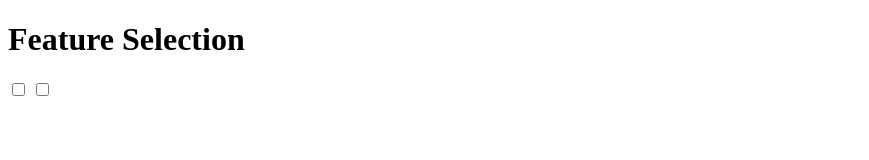
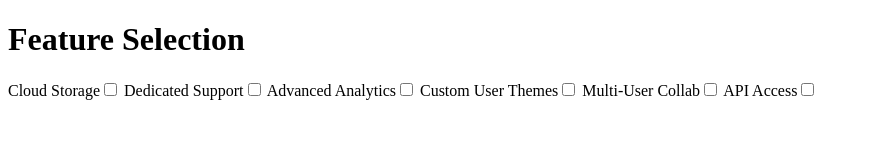
Before and after one commit to jrhankins883/fCC-CSS, a plain HTML site: page feature-selection/index.html in a window 1280 px wide. Shown: the whole page, without its empty margins (0-869 px from the left). Drawn offline with Linux system fonts and the light colour scheme.

Commit message:
Fixed some of the errors in the markup

```diff
--- a/feature-selection/index.html
+++ b/feature-selection/index.html
@@ -5,17 +5,18 @@
     <meta charset="utf-8">
     <meta name="viewport" content="width=device-width, initial-scale=1.0">
     <title>Selection Feature Page</title>
+    <link rel="stylesheet" href="styles.css">
 </head>
 
 <body>
     <h1>Feature Selection</h1>
     <div class="feature-card-container">
-        <label>
-            <input type="checkbox">
-        </label>
-        <label>
-            <input type="checkbox">
-        </label>
+        <label>Cloud Storage<input type="checkbox"></label>
+        <label>Dedicated Support<input type="checkbox"></label>
+        <label>Advanced Analytics<input type="checkbox"></label>
+        <label>Custom User Themes<input type="checkbox"></label>
+        <label>Multi-User Collab<input type="checkbox"></label>
+        <label>API Access<input type="checkbox"></label>
     </div>
 </body>
 
```
